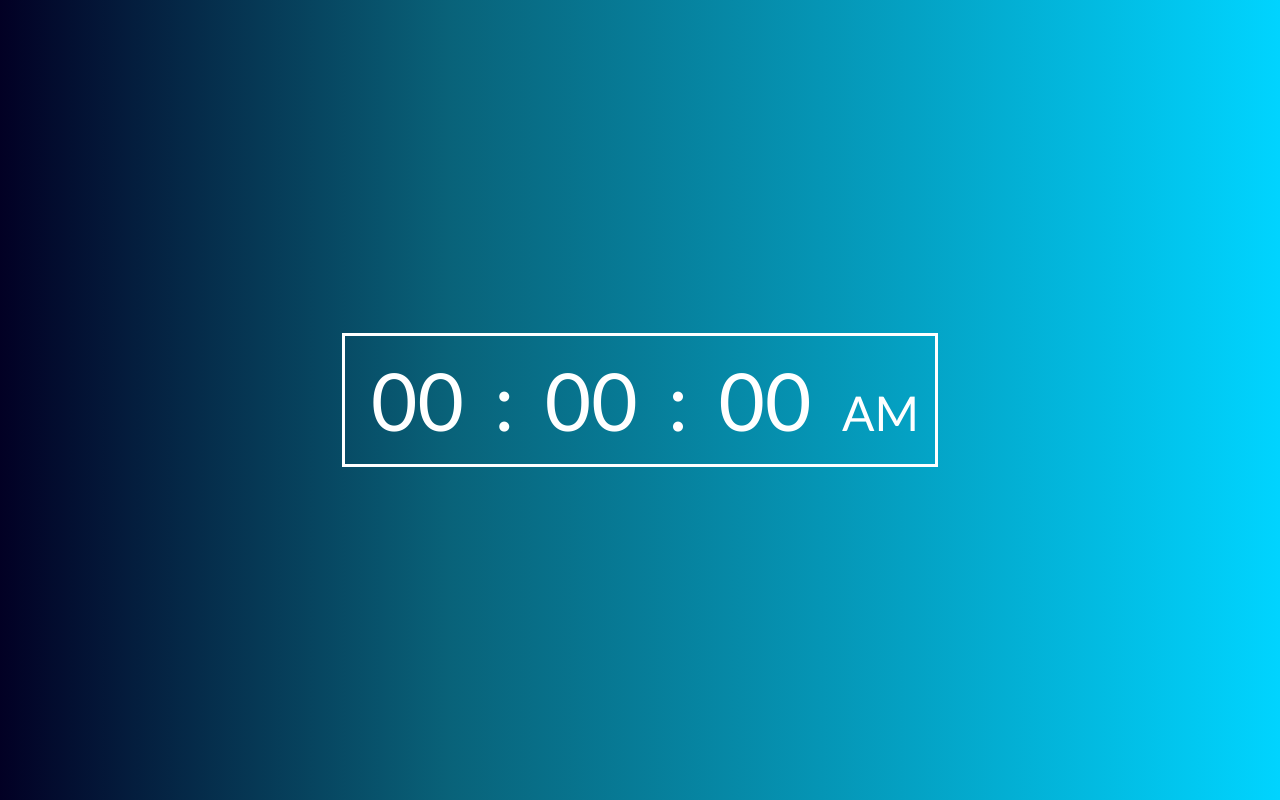
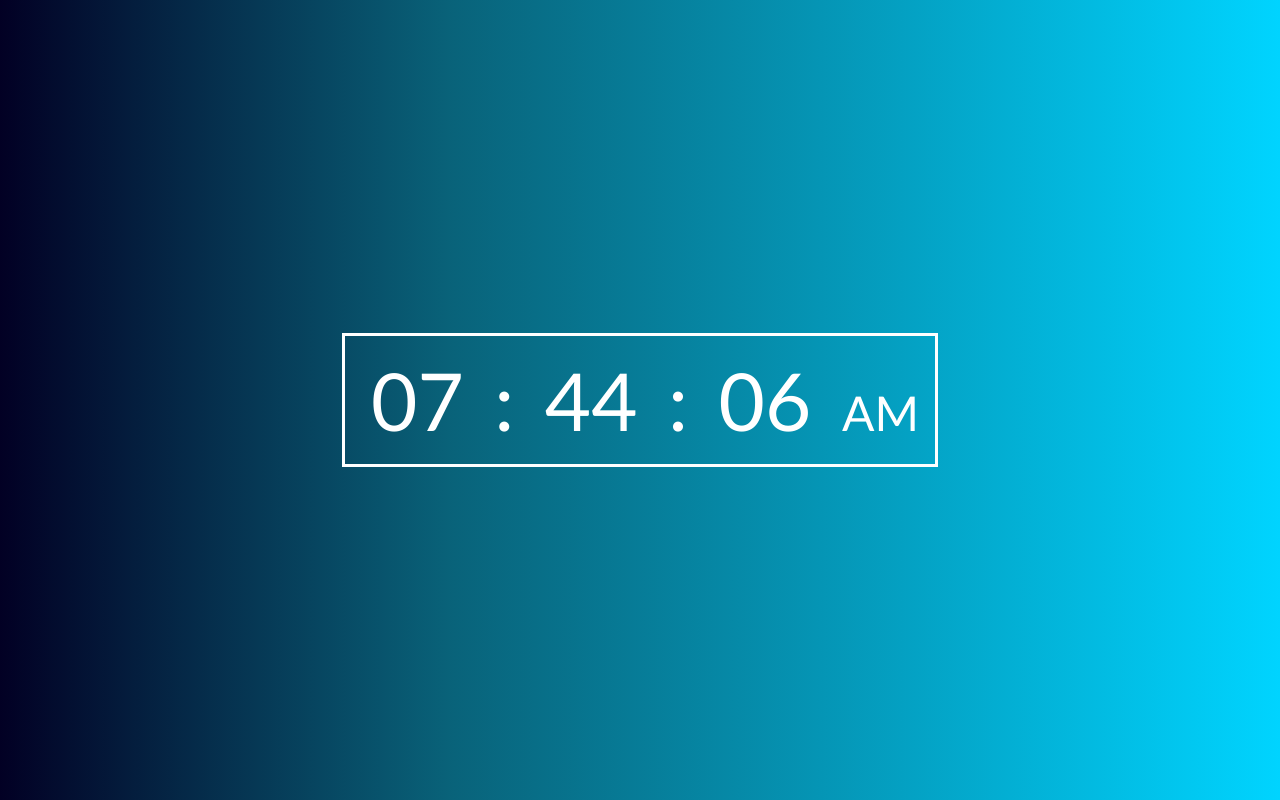
Before and after one commit to FazilAhamed-KR/DigitalClock, a plain HTML site: page index.html in a window 1280 px wide. Drawn offline with Linux system fonts and the light colour scheme.

Commit message:
Update index.html

```diff
--- a/index.html
+++ b/index.html
@@ -18,6 +18,6 @@
            <span id="ampm">AM</span>
         </div>
     </div>
-    <script src="dig.js"></script>
+    <script src="DigitalClock.js"></script>
 </body>
 </html>
```
